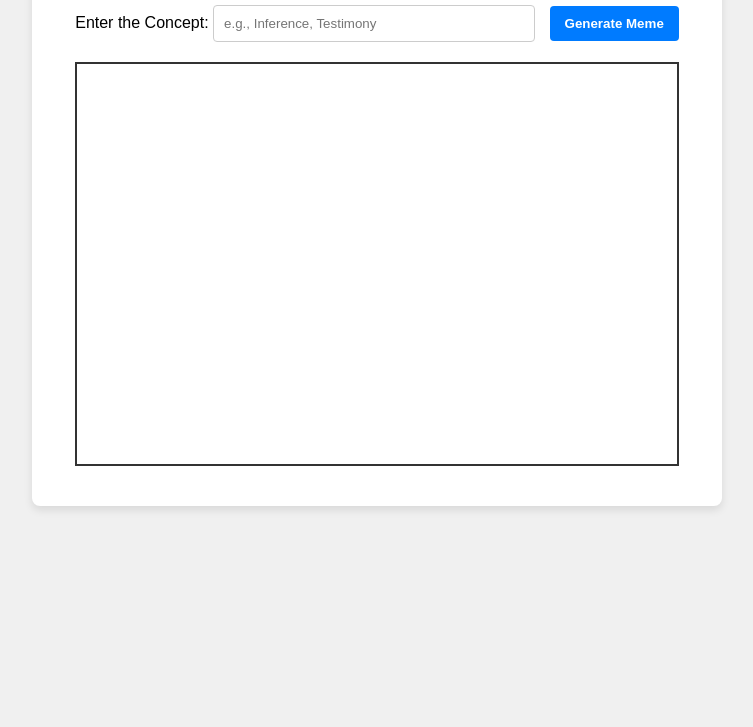
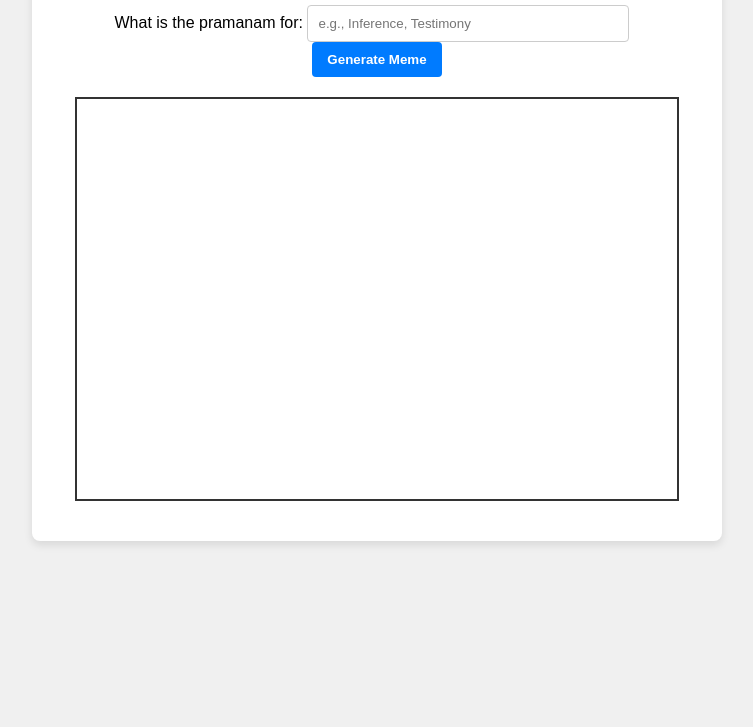
Before and after one commit to shri300698/Pramana_meme, a plain HTML site: page index.html in a window 1280 px wide. Shown: the part 113-840 px from the top of the page, without its empty margins (263-1016 px from the left). Drawn offline with Linux system fonts and the light colour scheme.

Commit message:
Update index.html

```diff
--- a/index.html
+++ b/index.html
@@ -11,7 +11,7 @@
         <h1>Pramana Meme Generator</h1>
 
         <div class="controls">
-            <label for="text-input">Enter the Concept:</label>
+            <label for="text-input">What is the pramanam for:</label>
             <input type="text" id="text-input" placeholder="e.g., Inference, Testimony">
             <button id="generate-btn">Generate Meme</button>
         </div>
```
